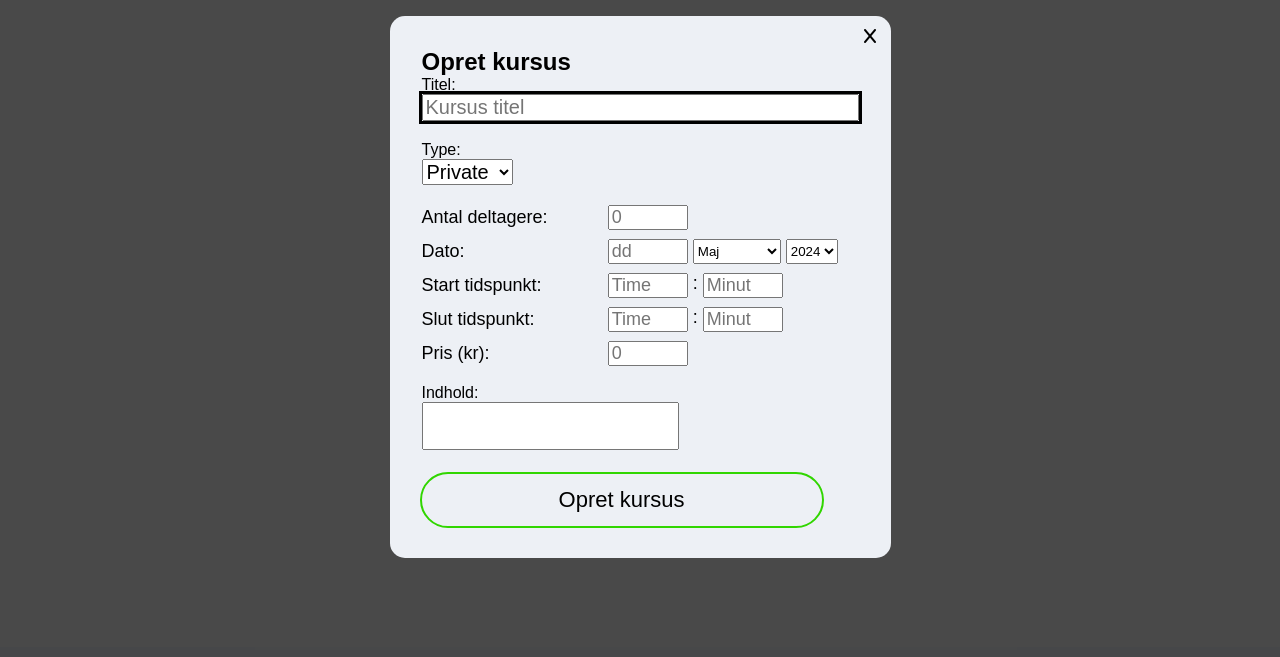
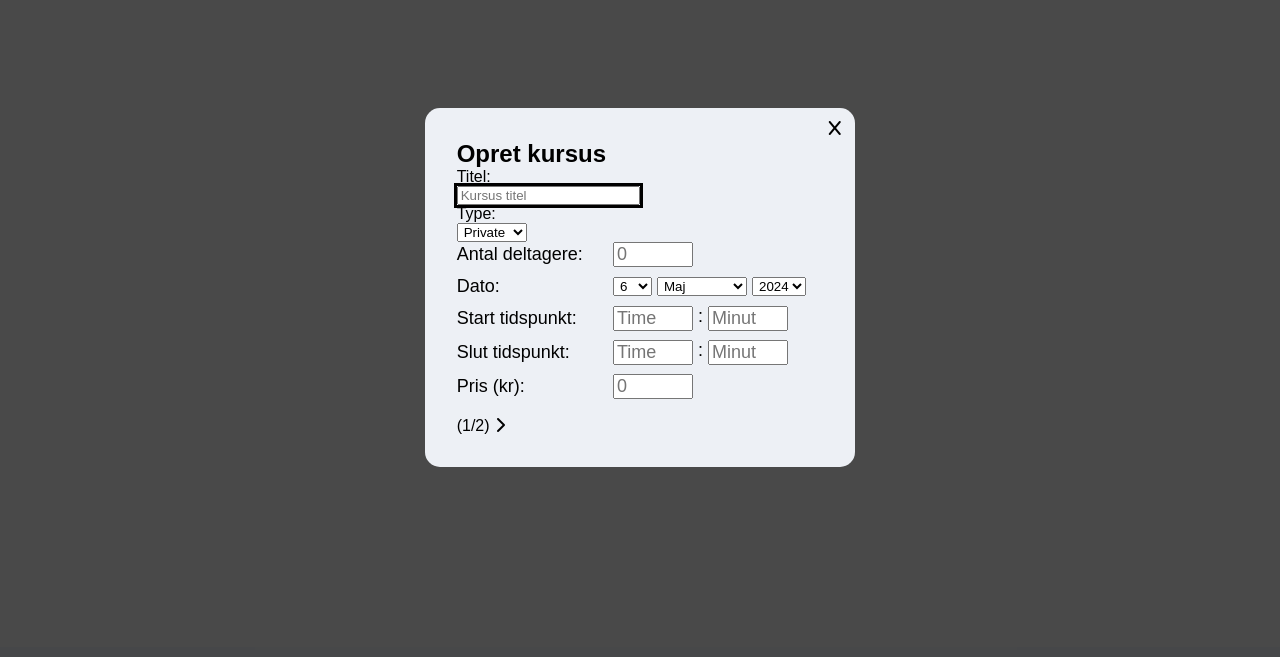
Before and after one commit to First-aid-website/Exam-project-spring-2024, a website: page public/html/panel.html in a window 1280 px wide. Both pictures are taken after a click on the button "Opret kursus". Shown: the part 113-770 px from the top of the page. Drawn offline with Linux system fonts and the light colour scheme.

Commit message:
Improved the create course structure
- Revamped parts of the form structure
- Notably, added the div wrapping elements #page1 and #page2
- #page1 contains the title, participants, date, start- & end-time and price.
- #page2 contains the description and the content of the course as well as the submit button itself
- Also added pagination at the bottom of the form
- Ensured the pagination is navigable by tabbing to the elements

```diff
--- a/public/html/panel.html
+++ b/public/html/panel.html
@@ -54,6 +54,7 @@
             <form id="courseForm" class="modalForm">
                 <h2>Opret kursus</h2>
                 <i id="closeModal" class="fas fa-x closeModalButton" tabindex="0" title="Luk kursusoprettelse (Esc)"></i>
+                <div id="page1">
                     <label for="title">Titel:</label><br>
                     <input type="text" id="title" name="title" title="Navnet på det nye kursus" placeholder="Kursus titel" required><br>
                     <label for="type">Type:</label><br>
@@ -66,7 +67,9 @@
                         <input type="number" id="participants" class="numberInput" name="participants" title="Antal kursusdeltagere (0-99)" placeholder="0" required>
                         <label for="date">Dato:</label>
                         <div class="flexWrapper">
-                        <input type="number" id="dateDay" class="numberInput" name="date" title="Antal timer" placeholder="dd" required>
+                            <select id="dateDay" name="date">
+                                <!-- Bliver dynamisk udfyldt med antal dage for måneden -->
+                            </select>
                             <select id="dateMonth" name="date">
                                 <option value="0" disabled>Januar</option>
                                 <option value="1" disabled>Februar</option>
@@ -87,25 +90,32 @@
                         </div>
                         <label for="startTime">Start tidspunkt:</label>
                         <div class="flexWrapper">
-                        <input type="number" id="startTimeHrs" class="numberInput" name="startTime" title="Start time" placeholder="Time" required>
+                            <input type="number" id="startTimeHrs" class="numberInput" name="startTime" title="Start-time (0-23)" placeholder="Time" required>
                             <span>:</span>
-                        <input type="number" id="startTimeMin" class="numberInput" name="startTime" title="Start minut" placeholder="Minut" required>
+                            <input type="number" id="startTimeMin" class="numberInput" name="startTime" title="Start-minut (0-59)" placeholder="Minut" required>
                         </div>
                         <label for="endTime">Slut tidspunkt:</label>
                         <div class="flexWrapper">
-                        <input type="number" id="endTimeHrs" class="numberInput" name="endTime" title="Slut time" placeholder="Time" required>
+                            <input type="number" id="endTimeHrs" class="numberInput" name="endTime" title="Slut-time (0-23)" placeholder="Time" required>
                             <span>:</span>
-                        <input type="number" id="endTimeMin" class="numberInput" name="endTime" title="Slut minut" placeholder="Minut" required>
+                            <input type="number" id="endTimeMin" class="numberInput" name="endTime" title="Slut-minut (0-59)" placeholder="Minut" required>
                         </div>
                         <label for="price">Pris (kr):</label>
                         <input type="number" id="price" class="numberInput" name="price" title="Pris for kursus" placeholder="0" required>
                     </div>
-
-
-                <label for="teachings">Indhold:</label><br>
-                <textarea id="teachings" name="teachings" required></textarea><br>
-
-                <button type="submit"  class="readMore">Opret kursus</button>
+                </div>
+                <div id="page2" class="hidden">
+                    <label for="description">Beskrivelse af kursus:</label><br>
+                    <textarea id="description" name="description" required></textarea><br>
+                    <label for="content">Stikordsformat af kursus indhold (komma-separeret):</label><br>
+                    <textarea id="content" name="content" placeholder="Aflåst sideleje, Hjernerystelse, osv..." title="Kort beskrivelse af kursets læringsindhold (separeret med komma)" required></textarea><br>
+                    <button type="submit" class="readMore">Opret kursus</button>
+                </div>
+                <nav>
+                    <span id="pagination">(1/2)</span>
+                    <i id="prevBtn" class="fas fa-chevron-left hidden" tabindex="0" title="Gå til forrige side"></i>
+                    <i id="nextBtn" class="fas fa-chevron-right" tabindex="0" title="Gå til næste side"></i>
+                </nav>
             </form>
         </aside>
     </main>
--- a/public/scripts/index.js
+++ b/public/scripts/index.js
@@ -9,7 +9,7 @@ let isCloseButtonFocused = false;
 function closeModal() {
     const hasInputs = checkForInputs();
     if (hasInputs) {
-        const shouldClose = confirm("Der er ikke-færdiggjorte ændringer, er du sikker på du vil lukke kursusoprettelsen?");
+        const shouldClose = confirm('Der er ikke-færdiggjorte ændringer, er du sikker på du vil lukke kursusoprettelsen?');
         if (!shouldClose) {
             return;
         } else {
@@ -77,31 +77,118 @@ function clearInputs() {
     });
 }
 
-const MONTH_DROPDOWN = document.getElementById("dateMonth");
-const YEAR_DROPDOWN = document.getElementById("dateYear");
+const DAY_DROPDOWN = document.getElementById('dateDay');
+const MONTH_DROPDOWN = document.getElementById('dateMonth');
+const YEAR_DROPDOWN = document.getElementById('dateYear');
 
-if (YEAR_DROPDOWN && MONTH_DROPDOWN) {
+if (YEAR_DROPDOWN && MONTH_DROPDOWN && DAY_DROPDOWN) {
+    const CURRENT_DAY = new Date().getDate();
     const CURRENT_MONTH = new Date().getMonth();
     const CURRENT_YEAR = new Date().getFullYear();
+    let selectedMonth = parseInt(MONTH_DROPDOWN.value);
+    let selectedYear = parseInt(YEAR_DROPDOWN.value);
 
     MONTH_DROPDOWN.options[CURRENT_MONTH].selected = true;
     for (let i = 0; i < 6; i++) {
-        const option = document.createElement("option");
+        const option = document.createElement('option');
         const year = CURRENT_YEAR + i;
         option.value = year;
         option.text = year;
         YEAR_DROPDOWN.add(option);
     }
 
-
     function updateMonthOptions() {
-        let selectedYear = parseInt(YEAR_DROPDOWN.value);
+        selectedMonth = parseInt(MONTH_DROPDOWN.value);
+        selectedYear = parseInt(YEAR_DROPDOWN.value);
         let disabledMonths = selectedYear === CURRENT_YEAR ? CURRENT_MONTH : -1;
         for (let i = 0; i < MONTH_DROPDOWN.options.length; i++) {
             MONTH_DROPDOWN.options[i].disabled = i < disabledMonths;
         }
+        updateDayOptions();
     }
 
+    function updateDayOptions() {
+        const daysInMonth = new Date(selectedYear, selectedMonth + 1, 0).getDate();
+        const disablePriorDays = (selectedYear === CURRENT_YEAR && selectedMonth === CURRENT_MONTH);
+
+        DAY_DROPDOWN.innerHTML = '';
+
+        for (let i = 1; i <= daysInMonth; i++) {
+            const option = document.createElement('option');
+            option.value = i;
+            option.textContent = i;
+            if (disablePriorDays && i < CURRENT_DAY) {
+                option.disabled = true;
+            }
+            DAY_DROPDOWN.appendChild(option);
+        }
+    }
+
+    updateDayOptions();
     updateMonthOptions();
-    YEAR_DROPDOWN.addEventListener("change", updateMonthOptions);
+    MONTH_DROPDOWN.addEventListener('change', updateMonthOptions);
+    YEAR_DROPDOWN.addEventListener('change', updateDayOptions);
+    YEAR_DROPDOWN.addEventListener('change', updateMonthOptions);
 }
+
+const page1 = document.getElementById('page1');
+const page2 = document.getElementById('page2');
+const prevBtn = document.getElementById('prevBtn');
+const nextBtn = document.getElementById('nextBtn');
+const DESCRIPTION = document.getElementById('description');
+
+if (page1 && page2 && prevBtn && nextBtn) {
+    let currentPage = 1;
+    function showPage1() {
+        page1.classList.remove('hidden');
+        page2.classList.add('hidden');
+        prevBtn.classList.add('hidden');
+        nextBtn.classList.remove('hidden');
+        currentPage = 1;
+        nextBtn.focus();
+        updatePagination();
+    }
+    function showPage2() {
+        page1.classList.add('hidden');
+        page2.classList.remove('hidden');
+        prevBtn.classList.remove('hidden');
+        nextBtn.classList.add('hidden');
+        currentPage = 2;
+        DESCRIPTION.focus();
+        updatePagination();
+    }
+
+    function updatePagination() {
+        document.getElementById('pagination').textContent = '(' + currentPage + '/2)';
+    }
+
+        // Function to handle space key press for next button
+    function handleNextButtonSpace(event) {
+        if (event.key === ' ' || event.key === 'Spacebar') {
+            event.preventDefault(); // Prevent scrolling
+            showPage2(); // Show page 2 when space key is pressed on next button
+        }
+    }
+
+    // Function to handle space key press for previous button
+    function handlePrevButtonSpace(event) {
+        if (event.key === ' ' || event.key === 'Spacebar') {
+            event.preventDefault(); // Prevent scrolling
+            showPage1(); // Show page 1 when space key is pressed on previous button
+        }
+    }
+
+    // Add event listeners for keydown event
+    document.addEventListener('keydown', function(event) {
+        if (nextBtn === document.activeElement) { // Check if nextBtn has focus
+            handleNextButtonSpace(event);
+        } else if (prevBtn === document.activeElement) { // Check if prevBtn has focus
+            handlePrevButtonSpace(event);
+        }
+    });
+
+    prevBtn.addEventListener('click', showPage1);
+    nextBtn.addEventListener('click', showPage2);
+
+    showPage1();
+}
--- a/public/styles/styles.css
+++ b/public/styles/styles.css
@@ -197,6 +197,7 @@ h1 {
 .readMore {
     width: 300px;
     outline: 2px solid var(--CTA-color);
+    border: none;
     background-color: transparent;
     font-size: 18px;
     border-radius: 50px;
@@ -386,7 +387,7 @@ h1 {
 .modalForm > input {
     width: 100%;
 }
-.modalForm input {
+.modalForm input, .modalForm select {
     padding-inline-start: 2px;
 }
 .numberInput {
@@ -502,7 +503,6 @@ footer {
     }
     .readMore {
         width: 400px;
-        border: none;
         outline: 2px solid var(--CTA-color);
         background-color: transparent;
         font-size: 22px;
```
Lines whose indentation alone changed are shown as unchanged.
